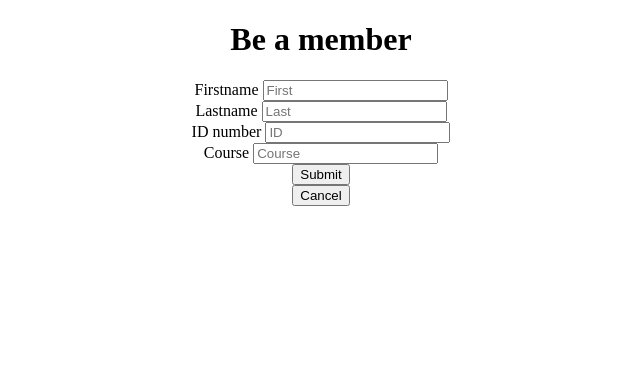
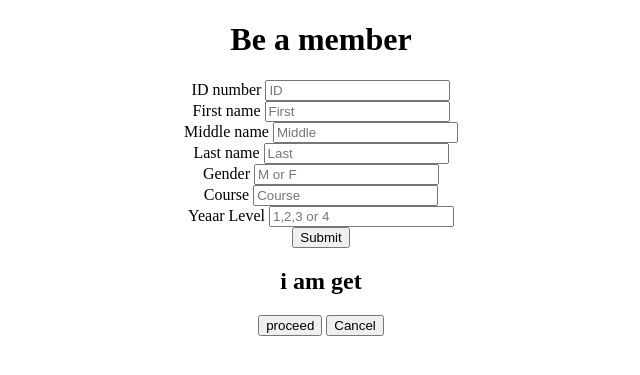
Before and after one commit to code-trekker/CSC181Project, a Flask app: page /add_dis in a window 1280 px wide. Shown: the top 375 px of the page, without its empty margins (319-959 px from the left). Run offline with Flask 2, Linux system fonts and the light colour scheme; parts of the project's set-up code (start-up, migrations or seed data) failed here and were passed over.

Commit message:
can now add member/viewer
partial admin idno. is "2013-5254"
>>> added new table "viewer"
>>> can now add viewers
<<to do next>>
*make flask login @login_required
*make a log table for viewer

```diff
--- a/dis/app.py
+++ b/dis/app.py
@@ -67,18 +67,36 @@ def register():
         tobe_add = User(request.form['id'], request.form['username'], request.form['password'])
         db.session.add(tobe_add)
         db.session.commit()
+        print "success"
         msg="added succesfully"
         return render_template('admin_land.html',msg=msg)
     return render_template('adm_reg.html',form=form)
 
-@app.route('/proceed')
+@app.route('/proceed',methods=['GET','POST'])
 def proceed():
+
     msg="page to be view"
     return render_template('viewing_page.html',msg=msg)
 
-@app.route('/add_dis')
+@app.route('/logz')
+def logz():
+    return render_template("logz.html")
+
+@app.route('/add_dis',methods=['GET','POST'])
 def add_dis():
-    return render_template('viewer_reg.html')
+    print "im performed"
+
+    if request.method == "POST":
+        print "i am post"
+        tob_add=viewer(request.form['id'],request.form['first'],request.form['mid'],request.form['last'],request.form['gen'],request.form['crs'],request.form['lvl'])
+        db.session.add(tob_add)
+        db.session.commit()
+        print "success"
+        msg="successfully added"
+        return render_template("viewer_reg.html",msg=msg)
+    else:
+        msg = "i am get"
+        return render_template('viewer_reg.html',msg=msg)
 
 if __name__ == '__main__':
     app.run()
--- a/dis/templates/viewer_land.html
+++ b/dis/templates/viewer_land.html
@@ -7,7 +7,7 @@
 <body>
 <h1>--->{{msg}}</h1>
 <h3></h3>
-<button onclick="window.location.href='/proceed'">already a member</button>
+<button onclick="window.location.href='/logz'">already a member</button>
 <button onclick="window.location.href='/add_dis'">not yet a member</button>
 <button onclick="window.location.href='/'">Cancel</button>
 </body>
--- a/dis/templates/viewer_reg.html
+++ b/dis/templates/viewer_reg.html
@@ -5,19 +5,28 @@
 <body>
 
 <center>
-    <form>
+    <form action="{{url_for('add_dis')}}" method = "post">
         <h1>Be a member</h1>
-        Firstname
-        <input type="text" placeholder="First" name="first" required><br>
-        Lastname
-        <input type="text" placeholder="Last" name="last" required><br>
         ID number
         <input type="text" placeholder="ID" name="id" required><br>
+        First name
+        <input type="text" placeholder="First" name="first" required><br>
+        Middle name
+        <input type="text" placeholder="Middle" name="mid" required><br>
+        Last name
+        <input type="text" placeholder="Last" name="last" required><br>
+        Gender
+        <input type="text" placeholder="M or F" name="gen" required><br>
         Course
         <input type="text" placeholder="Course" name="crs" required><br>
-        <input class="btn btn-default" type="submit">
+        Yeaar Level
+        <input type="text" placeholder="1,2,3 or 4" name="lvl" required><br>
+        <input class="btn btn-default" type="submit"><br>
 
     </form>
+
+    <h2>{{msg}}</h2>
+    <button onclick="window.location.href='/proceed'">proceed</button>
     <button onclick="window.location.href='/'">Cancel</button>
 </center>
 </body>
--- a/dis/templates/viewing_page.html
+++ b/dis/templates/viewing_page.html
@@ -6,5 +6,7 @@
 </head>
 <body>
     <h1>--->{{msg}}</h1>
+    <h3>we will make a separate table for this and record the student in our logs</h3>
+
 </body>
 </html>
```
Also changed, not shown: dis/login.py (+15 -1 lines), dis/templates/logz.html (added, +15 -0 lines), 1 other file.
